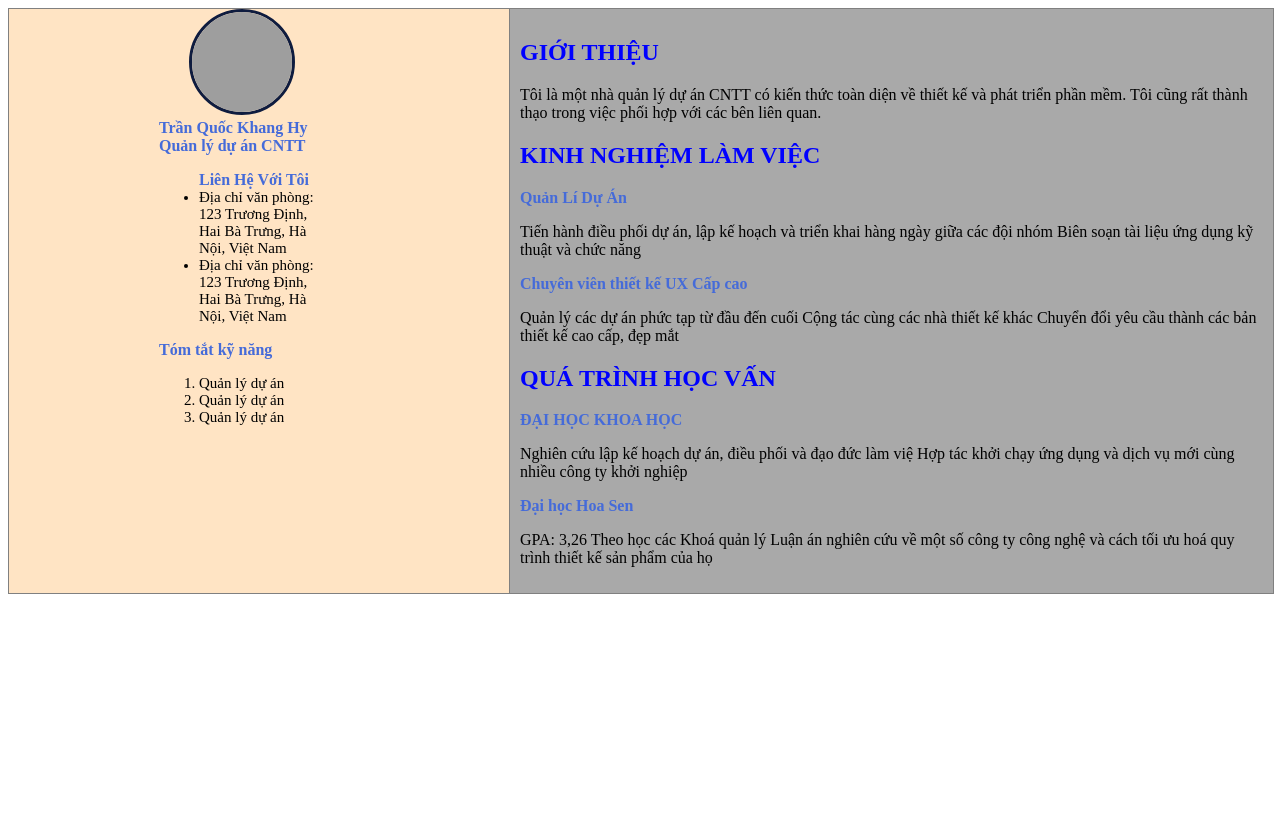
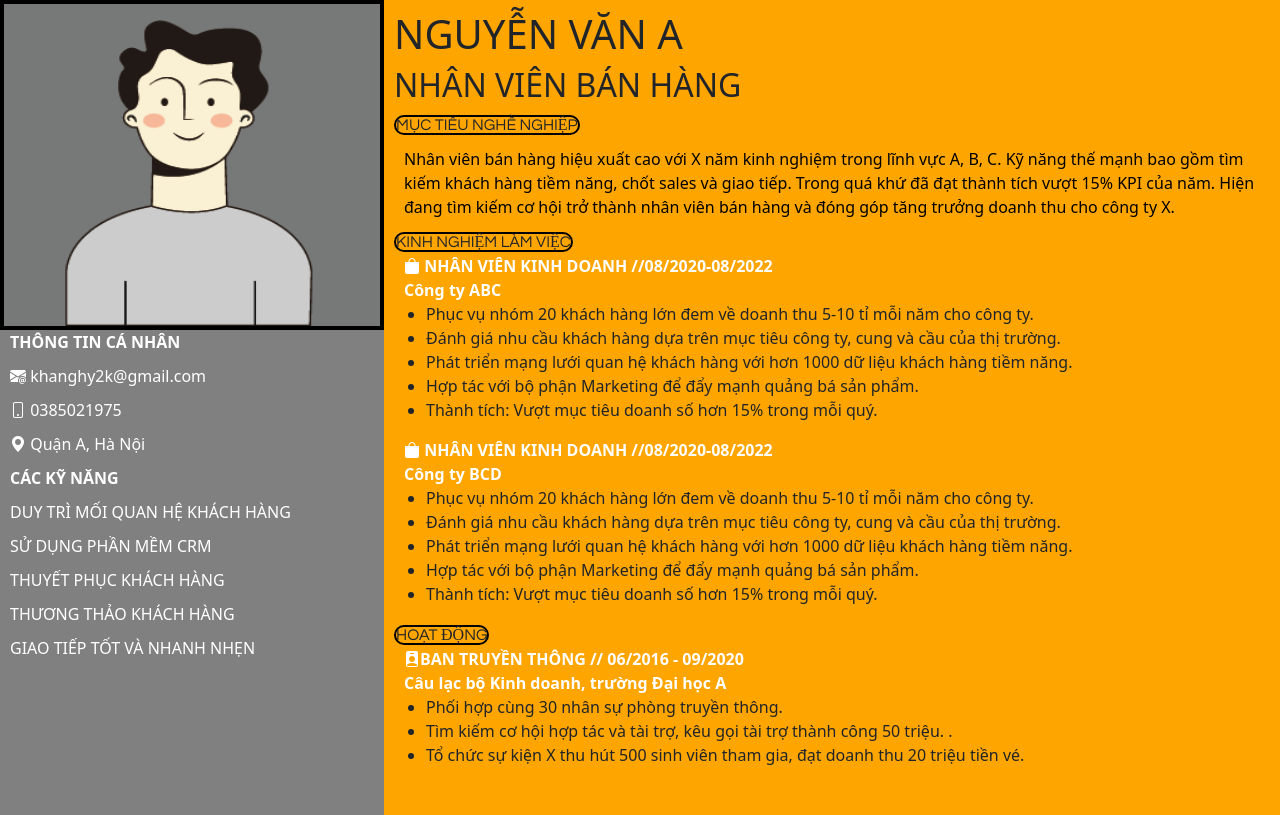
Before and after one commit to khanghy2k/Module1-HTML, a website: page HTML-CV.html in a window 1280 px wide. Drawn offline with nearby package versions, Linux system fonts and the light colour scheme; grey boxes are pictures that could not be loaded.

Commit message:
update CV-HTML-2/17/2023

```diff
--- /dev/null
+++ b/CV.css
@@ -0,0 +1,30 @@
+div.Information{
+    background-color:gray;
+    float: left;
+    height: 815px;
+    width: 30%;
+}
+div.able {
+    padding: 10px;
+   width: 70%;
+    height: 815px;
+    background-color:orange;
+    float: right;
+}
+img {
+    width: 100%;
+    height: 330px;
+    border: 4px solid black;
+}
+b,p {
+    margin: 10px;
+    color: white;
+}
+span{
+    font-family: "Century Gothic";
+    border: 2px solid black;
+    border-radius: 10px;
+}
+#s,#w{
+    color: black;
+}
--- a/HTML-CV.html
+++ b/HTML-CV.html
@@ -1,100 +1,61 @@
 <!DOCTYPE html>
 <html lang="en" xmlns="http://www.w3.org/1999/html">
+<link href="https://cdn.jsdelivr.net/npm/bootstrap@5.0.2/dist/css/bootstrap.min.css" rel="stylesheet" integrity="sha384-EVSTQN3/azprG1Anm3QDgpJLIm9Nao0Yz1ztcQTwFspd3yD65VohhpuuCOmLASjC" crossorigin="anonymous">
+<script src="https://cdn.jsdelivr.net/npm/bootstrap@5.0.2/dist/js/bootstrap.bundle.min.js" integrity="sha384-MrcW6ZMFYlzcLA8Nl+NtUVF0sA7MsXsP1UyJoMp4YLEuNSfAP+JcXn/tWtIaxVXM" crossorigin="anonymous"></script>
+<script src="https://cdn.jsdelivr.net/npm/@popperjs/core@2.9.2/dist/umd/popper.min.js" integrity="sha384-IQsoLXl5PILFhosVNubq5LC7Qb9DXgDA9i+tQ8Zj3iwWAwPtgFTxbJ8NT4GN1R8p" crossorigin="anonymous"></script>
+<script src="https://cdn.jsdelivr.net/npm/bootstrap@5.0.2/dist/js/bootstrap.min.js" integrity="sha384-cVKIPhGWiC2Al4u+LWgxfKTRIcfu0JTxR+EQDz/bgldoEyl4H0zUF0QKbrJ0EcQF" crossorigin="anonymous"></script>
+<link rel="stylesheet" href="https://cdn.jsdelivr.net/npm/bootstrap-icons@1.10.3/font/bootstrap-icons.css">
 <head>
     <meta charset="UTF-8">
+    <link rel="stylesheet" href="CV.css">
     <title>Title</title>
 </head>
-<style>
-  div.Container {
-    width: 100%;
-    border: 1px solid gray;
-    background: bisque;
-  }
-  article {
-    margin-left: 500px;
-    border-left: 1px solid gray;
-    padding: 10px;
-    overflow: hidden;
-    background: darkgray;
-  }
-  article b {
-    color: #456BD9;
-  }
-  article h1 {
-    color: blue;
-  }
-  aside{
-    float: left;
-    max-width: 160px;
-    padding-left: 150px;
+<body>
+<div class="Information">
+<img src="images/default-avatar.webp"/>
+        <b>THÔNG TIN CÁ NHÂN</b>
+        <p><i class="bi bi-envelope-at-fill"></i> khanghy2k@gmail.com</p>
+        <p><i class="bi bi-phone"></i> 0385021975</p>
+        <p><i class="bi bi-geo-alt-fill"></i> Quận A, Hà Nội</p>
+    <b>CÁC KỸ NĂNG</b>
+    <p>DUY TRÌ MỐI QUAN HỆ KHÁCH HÀNG</p>
+    <p>SỬ DỤNG PHẦN MỀM CRM</p>
+    <p>THUYẾT PHỤC KHÁCH HÀNG</p>
+    <p>THƯƠNG THẢO KHÁCH HÀNG</p>
+    <p>GIAO TIẾP TỐT VÀ NHANH NHẸN</p>
+</div>
+<div class="able">
+   <h1>NGUYỄN VĂN A</h1>
+    <h2>NHÂN VIÊN BÁN HÀNG</h2>
+    <span>MỤC TIÊU NGHỀ NGHIỆP</span>
+    <p id="s">Nhân viên bán hàng hiệu xuất cao với X năm kinh nghiệm trong lĩnh vực A, B, C. Kỹ năng thế mạnh bao gồm tìm kiếm khách hàng tiềm năng, chốt sales và giao tiếp. Trong quá khứ đã đạt thành tích vượt 15% KPI của năm. Hiện đang tìm kiếm cơ hội trở thành nhân viên bán hàng và đóng góp tăng trưởng doanh thu cho công ty X.</p>
+    <span>KINH NGHIỆM LÀM VIỆC</span><br>
+    <b><i class="bi bi-bag-fill"></i> NHÂN VIÊN KINH DOANH //08/2020-08/2022</b><br>
+    <b>Công ty ABC</b>
+    <ul>
+        <li>Phục vụ nhóm 20 khách hàng lớn đem về doanh thu 5-10 tỉ mỗi năm cho công ty.</li>
+        <li>Đánh giá nhu cầu khách hàng dựa trên mục tiêu công ty, cung và cầu của thị trường. </li>
+        <li>Phát triển mạng lưới quan hệ khách hàng với hơn 1000 dữ liệu khách hàng tiềm năng. </li>
+        <li>Hợp tác với bộ phận Marketing để đẩy mạnh quảng bá sản phẩm. </li>
+        <li>Thành tích: Vượt mục tiêu doanh số hơn 15% trong mỗi quý.</li>
+    </ul>
+    <b><i class="bi bi-bag-fill"></i> NHÂN VIÊN KINH DOANH //08/2020-08/2022</b><br>
+    <b>Công ty BCD</b>
+    <ul>
+        <li>Phục vụ nhóm 20 khách hàng lớn đem về doanh thu 5-10 tỉ mỗi năm cho công ty.</li>
+        <li>Đánh giá nhu cầu khách hàng dựa trên mục tiêu công ty, cung và cầu của thị trường. </li>
+        <li>Phát triển mạng lưới quan hệ khách hàng với hơn 1000 dữ liệu khách hàng tiềm năng. </li>
+        <li>Hợp tác với bộ phận Marketing để đẩy mạnh quảng bá sản phẩm. </li>
+        <li>Thành tích: Vượt mục tiêu doanh số hơn 15% trong mỗi quý.</li>
+    </ul>
+    <span>HOẠT ĐỘNG</span><br>
+    <b><i class="bi bi-person-badge-fill"></i>BAN TRUYỀN THÔNG // 06/2016 - 09/2020</b><br>
+    <b>Câu lạc bộ Kinh doanh, trường Đại học A</b>
+    <ul>
+        <li>Phối hợp cùng 30 nhân sự phòng truyền thông.  </li>
+        <li>Tìm kiếm cơ hội hợp tác và tài trợ, kêu gọi tài trợ thành công 50 triệu. . </li>
+        <li>Tổ chức sự kiện X thu hút 500 sinh viên tham gia, đạt doanh thu 20 triệu tiền vé. </li>
 
-
-  }
-  aside ul li {
-    float: start;
-    font-size: 15px;
-    font-family: "Bookman Old Style";
-
-  }
-  aside ol li {
-    float:start;
-    font-size: 15px;
-    font-family: "Bookman Old Style";
-
-  }
-  aside b{
-    color: #456BD9;
-  }
-  aside img {
-    border: 0.1875em solid #0F1C3F;
-    border-radius: 50%;
-    height: 100px;
-    width: 100px;
-    margin-left:30px;
-
-
-  }
-</style>
-<body>
-<div class="Container">
-  <aside>
-    <img src="https://haycafe.vn/wp-content/uploads/2022/03/anh-chan-dung-1.jpg" width="200px" height="=300px">
-    <b>Trần Quốc Khang Hy</b>
-    <b>Quản lý dự án CNTT</b>
-   <ul><b>Liên Hệ Với Tôi</b>
-     <li>Địa chỉ văn phòng: 123 Trương Định, Hai Bà Trưng, Hà Nội, Việt Nam</li>
-     <li>Địa chỉ văn phòng: 123 Trương Định, Hai Bà Trưng, Hà Nội, Việt Nam</li>
-   </ul>
-    <b>Tóm tắt kỹ năng</b>
-    <ol>
-      <li>Quản lý dự án</li>
-      <li>Quản lý dự án</li>
-      <li>Quản lý dự án</li>
-    </ol>
-  </aside>
-  <article>
-    <h1>GIỚI THIỆU</h1>
-    <p>Tôi là một nhà quản lý dự án CNTT có kiến thức
-      toàn diện về thiết kế và phát triển phần mềm. Tôi
-      cũng rất thành thạo trong việc phối hợp với các bên
-      liên quan.</p>
-    <h1>KINH NGHIỆM LÀM VIỆC</h1>
-    <b>Quản Lí Dự Án</b>
-    <p>Tiến hành điều phối dự án, lập kế hoạch và triển khai hàng ngày giữa các đội nhóm
-      Biên soạn tài liệu ứng dụng kỹ thuật và chức năng</p>
-    <b>Chuyên viên thiết kế UX Cấp cao</b>
-    <p>Quản lý các dự án phức tạp từ đầu đến cuối
-      Cộng tác cùng các nhà thiết kế khác
-      Chuyển đổi yêu cầu thành các bản thiết kế cao cấp, đẹp mắt</p>
-    <h1>QUÁ TRÌNH HỌC VẤN</h1>
-    <b>ĐẠI HỌC KHOA HỌC</b>
-    <p>Nghiên cứu lập kế hoạch dự án, điều phối và đạo đức làm việ
-      Hợp tác khởi chạy ứng dụng và dịch vụ mới cùng nhiều công ty khởi nghiệp</p>
-    <b>Đại học Hoa Sen</b>
-    <p>GPA: 3,26
-      Theo học các Khoá quản lý
-      Luận án nghiên cứu về một số công ty công nghệ và cách tối ưu hoá quy trình thiết kế sản phẩm của họ</p>
-  </article>
 </div>
 </body>
 </html>
--- /dev/null
+++ b/package.json
@@ -0,0 +1,5 @@
+{
+  "dependencies": {
+    "bootstrap-icons": "^1.10.3"
+  }
+}
```
Also changed, not shown: images/default-avatar.webp (added), 1 other file.
